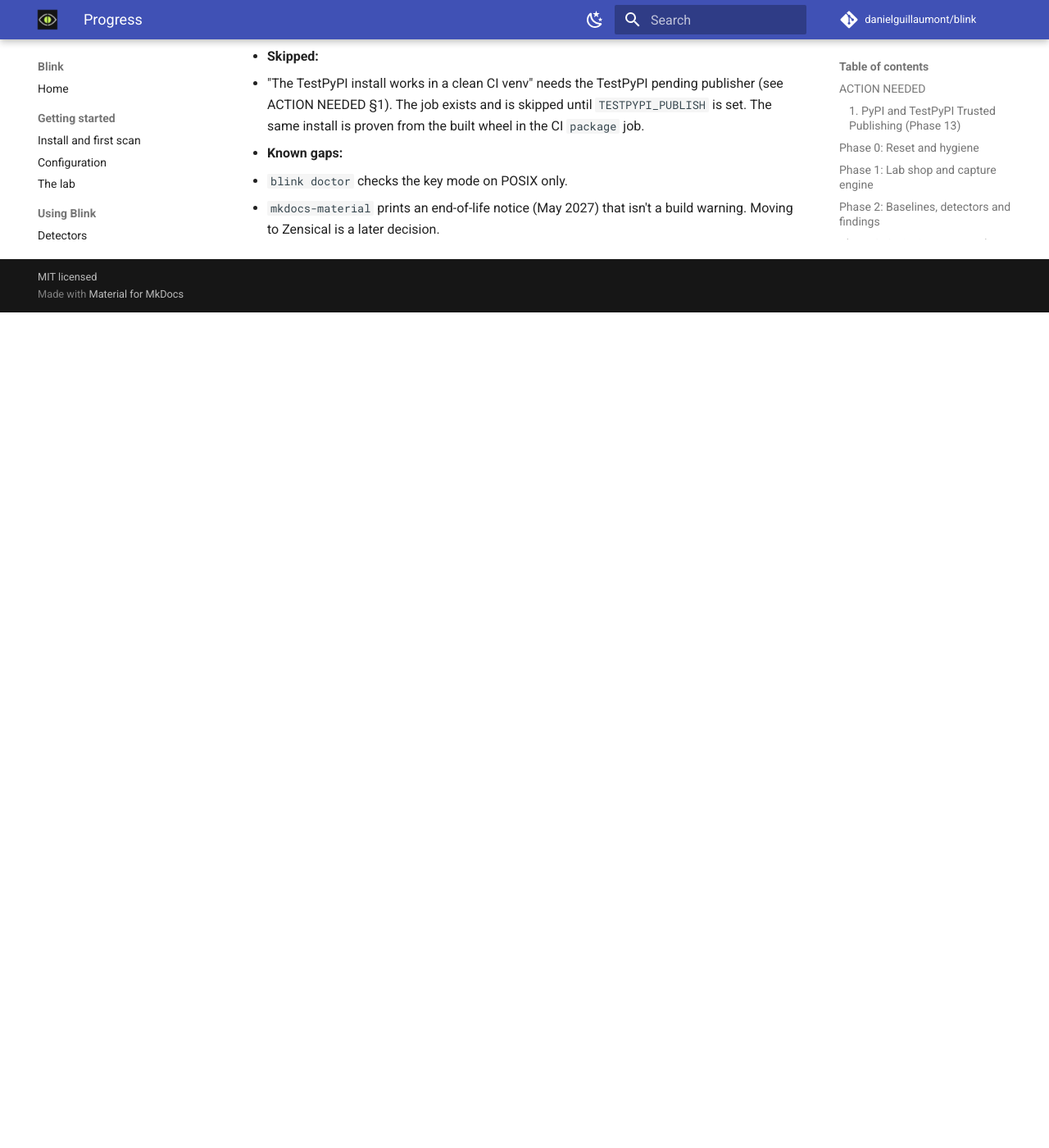
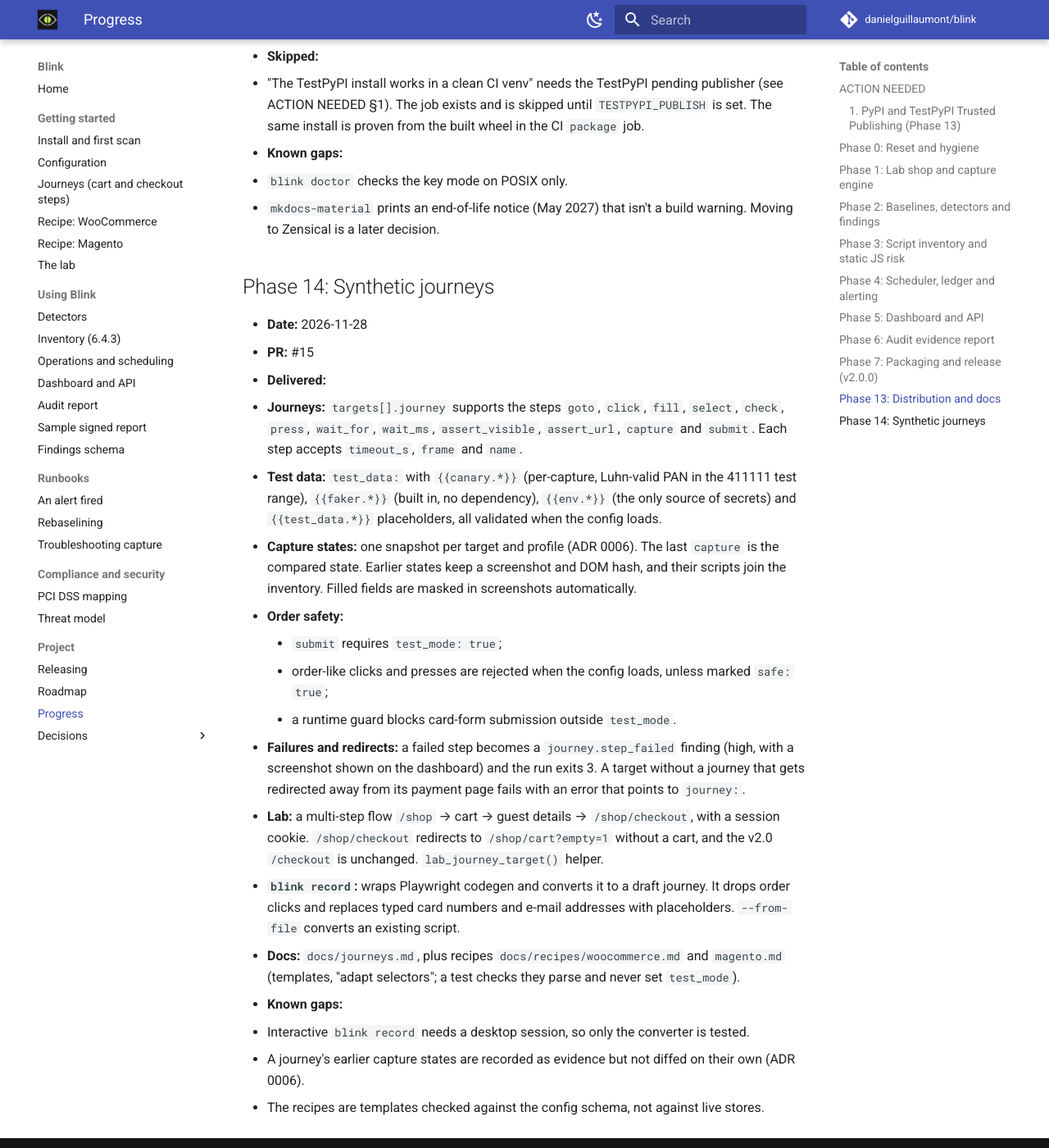
Before and after one commit to danielguillaumont/blink, an MkDocs documentation site: the page built from docs/progress.md, in a window 1280 px wide and 1400 px high, scrolled down 5007 px. Shown: the whole window at 82% size. Built offline with MkDocs 1.6.1 and Material for MkDocs 9.7.7, drawn with Linux system fonts in a browser that asks for light colours; comment, search, counter and statistics services are not loaded; before the commit the page ends 5388 px from its top, so only the background shows below that.

Commit message:
docs: journeys guide, WooCommerce and Magento recipes, ADR 0006

````diff
--- /dev/null
+++ b/docs/adr/0006-journeys-and-capture-states.md
@@ -0,0 +1,45 @@
+# ADR 0006: Journeys produce one snapshot per target and profile; the lab flow lives under `/shop`
+
+- **Status:** accepted
+- **Date:** 2026-11-28
+- **Phase:** 14
+
+## Context
+
+BUILD_PLAN_2X Phase 14 adds `targets[].journey`, where "`capture` marks which page states get
+snapshotted; the default is the final state". The whole evidence model is keyed by
+`(target, profile)`: baselines, run results, alert fingerprints, the report's evaluation log
+and the dashboard. Several snapshots per journey would need a third key throughout.
+
+The plan also says the lab gets a multi-step flow "so `/checkout` redirects when the cart is
+empty". The lab's `/checkout` is the single-page fixture behind every v2.0 scenario, the
+Docker demo, the GitHub Action sample and the published sample report.
+
+## Decision
+
+1. **One snapshot per (target, profile) per run, as before.** The *last* `capture` step (or
+   the end of the journey) is the snapshot's own state: its DOM, forms, iframes, headers and
+   screenshot are compared with the baseline. Each earlier `capture` state is recorded in
+   `Snapshot.journey.states` (name, URL, screenshot blob, DOM hash). Its scripts are merged
+   into the snapshot's script list, so the inventory covers every captured page. Requests and
+   script responses over the whole journey are included, as they always were for one page
+   load.
+2. **The lab's multi-step flow is a new path, `/shop` → `/shop/cart` → `/shop/details` →
+   `/shop/checkout`.** `/shop/checkout` redirects to `/shop/cart?empty=1` without a cart
+   session. `/checkout` keeps its v2.0 behaviour, so existing scenarios, the demo and the
+   Action keep working.
+3. **A failed step is a `journey.step_failed` finding plus a `capture_failed` run status (exit
+   3).** The page wasn't evaluated, which is the existing meaning of exit 3, and the finding
+   carries the screenshot and step for triage.
+4. **Order safety is enforced twice.** The config is validated when it loads (`submit` needs
+   `test_mode`, and order-like selectors are rejected unless `safe: true`). At runtime, an
+   init-script guard blocks the submission of card forms unless the target is in `test_mode`.
+
+## Consequences
+
+- Detectors, alerts and reports needed no changes to understand journeys.
+- The fingerprint of a finding doesn't say which capture state it came from. The primary
+  state is the payment page, which is what 6.4.3 and 11.6.1 are about. Per-state diffs for
+  earlier pages are a possible later extension (they would add a `state` key).
+- Fields filled by a journey are masked in screenshots automatically, because canary and
+  faker values change on every run.
--- /dev/null
+++ b/docs/journeys.md
@@ -0,0 +1,145 @@
+# Journeys: reaching a real payment page
+
+A target is one URL. On most real stores that isn't enough: `/checkout` redirects to the cart
+when the cart is empty, and the card form only renders after the guest details step. A
+**journey** is an ordered list of browser steps that Blink runs, in a fresh browser context, on
+every capture to reach the payment page.
+
+```yaml
+targets:
+  - name: checkout
+    url: https://staging.shop.example/product/notebook   # where the journey starts
+    profiles: [desktop-chrome, mobile-safari-ish]
+    payment_region: "#payment"
+    wait_for: "#checkout-form"
+    test_data:
+      email: "{{faker.email}}"
+      password: "{{env.SHOP_TEST_PASSWORD}}"     # secrets only ever come from env vars
+    journey:
+      - click: "#add-to-cart"
+      - wait_for: "#cart-items"
+      - capture: cart                            # an extra, earlier page state
+      - click: "#go-to-details"
+      - fill: {selector: "#email", value: "{{test_data.email}}"}
+      - fill: {selector: "#full-name", value: "{{canary.name}}"}
+      - select: {selector: "#country", value: NL}
+      - check: "#terms"
+      - click: "#continue-to-payment"
+      - assert_url: /checkout
+      - wait_for: "#checkout-form"
+      - capture: payment                         # the state Blink compares
+```
+
+Blink always loads `url` first, then runs the steps. Relative `goto` URLs resolve against
+`url`.
+
+## Steps
+
+Each step is a one-key mapping. The short form `- click: "#sel"` and the long form
+`- click: {selector: "#sel", timeout_s: 5}` are equivalent.
+
+| Step | Fields | Does |
+|---|---|---|
+| `goto` | `url` | Navigate (an HTTP status of 400 or more fails the step) |
+| `click` | `selector` | Click, then wait for any navigation to load |
+| `fill` | `selector`, `value` | Type into a field (the value may use placeholders) |
+| `select` | `selector`, `value` | Choose an option by value, or by label |
+| `check` | `selector` | Tick a checkbox or radio |
+| `press` | `key`, optional `selector` | Press a key (`Enter`, `Tab`...) in a field or the page |
+| `wait_for` | `selector` | Wait until the element is visible |
+| `wait_ms` | `ms` | Pause (max 60000) |
+| `assert_visible` | `selector` | Fail unless the element becomes visible |
+| `assert_url` | `url` | Fail unless the URL contains it (`re:` prefix for a regex) |
+| `capture` | optional `name` | Snapshot this page state (see below) |
+| `submit` | `selector` | Place the order: **only** with `test_mode: true` |
+
+Every step also accepts:
+
+- `timeout_s`: default 10, capped by the target's `timeout_s` budget;
+- `frame`: the selector of an iframe to act in, for example hosted payment fields;
+- `name`: a label for logs and findings.
+
+Selectors are [Playwright selectors](https://playwright.dev/python/docs/other-locators): CSS,
+`text=...`, `role=button[name="Pay"]` and so on.
+
+## Capture states
+
+`capture` marks the page states Blink records. Without any `capture` step, the final state is
+recorded.
+
+- The **last** `capture` is the snapshot's own state. Its DOM, forms, iframes, headers and
+  screenshot are what the detectors compare with the baseline.
+- **Earlier** captures record a screenshot and DOM hash in the snapshot's `journey.states`.
+  Their scripts are added to the snapshot's script list, so a script that only runs on the cart
+  page is still inventoried and checked (PCI DSS 6.4.3).
+- Network requests, and scripts loaded at any point of the journey, are always included.
+- Fields a journey fills are masked in screenshots automatically, because their values (canary
+  and faker data) change on every run.
+
+## Test data
+
+| Placeholder | Value |
+|---|---|
+| `{{canary.pan}}`, `cvc`, `expiry`, `name`, `email`, `postcode`, `phone`, `token` | Per-capture canary values. The PAN is a Luhn-valid number in the `411111` range of the published Visa test card, never a real card; e-mails use the reserved `.invalid` domain |
+| `{{faker.email}}`, `first_name`, `last_name`, `name`, `phone`, `street`, `city`, `postcode`, `country` | Plausible synthetic values, stable within one capture |
+| `{{env.NAME}}` | An environment variable. This is the only way to pass a secret, and a missing variable is a configuration error |
+| `{{test_data.KEY}}` | A value from the target's `test_data:` |
+
+Placeholders are validated when `blink.yaml` loads. Snapshots and findings record step
+descriptions (action and selector) but never resolved values. Values read from environment
+variables are also redacted from the stored HAR. A secret typed into a visible field can still
+appear in a screenshot, so use `type="password"` fields or `masks:` for it.
+
+## Order safety
+
+Journeys exist to **reach** the payment page, not to buy anything:
+
+1. A `submit` step is only accepted when the target sets `test_mode: true`. Set it only for a
+   store wired to a test payment gateway.
+2. Without `test_mode`, a `click` or `press` whose selector looks like placing the order (place
+   order, pay now, buy now, confirm payment, `[type=submit]`...) is **rejected when the config
+   loads**. If a step only looks like one ("Continue to payment" on a button with
+   `type=submit`), add `safe: true` to it.
+3. At runtime, without `test_mode`, Blink installs a guard before any page script that blocks
+   the submission of any form containing a card field (`autocomplete="cc-*"`, card, cvc, cvv,
+   expiry). A blocked submission is counted in `journey.blocked_submissions` and reported as a
+   warning.
+
+## When a step fails
+
+A failed step stops the journey. The run records a **`journey.step_failed`** finding (high)
+with the step, its URL, the error and a screenshot of the page at that moment, and the run
+exits **3**, because the payment page wasn't evaluated. The dashboard shows the screenshot on
+the finding. The usual causes are a renamed selector, a new interstitial (cookie banner,
+upsell) or a changed flow. An unexpected redirect on the way to payment can also be tampering.
+
+A target **without** a journey that is redirected away from its URL (for example to
+`/cart?empty=1`) also fails with a clear message, rather than baselining the wrong page:
+
+```text
+blink: http://127.0.0.1:8780/shop/checkout redirected to http://127.0.0.1:8780/shop/cart?empty=1
+and '#checkout-form' never appeared: the payment page probably needs a cart, a session or
+earlier checkout steps
+hint: add a `journey:` to target 'checkout' that adds a product to the cart and fills the guest
+details first (see docs/journeys.md)
+```
+
+## Drafting a journey with `blink record`
+
+```bash
+blink record https://staging.shop.example/product/notebook --name checkout --out draft.yaml
+```
+
+This opens Playwright's recorder. Click through to the payment page and close the window, and
+Blink converts the recording into a draft `targets:` entry.
+
+- Clicks that look like placing the order are removed, with a comment.
+- Typed card numbers and e-mail addresses become `{{canary.pan}}` and `{{faker.email}}`. Other
+  typed values are kept for you to review.
+- Calls Blink doesn't understand are left as `# TODO` comments.
+
+`blink record URL --from-file recorded.py` converts an existing codegen script instead
+(no browser needed). Recording needs a desktop session.
+
+Recipes for common platforms: [WooCommerce](recipes/woocommerce.md) ·
+[Magento / Adobe Commerce](recipes/magento.md). Both are templates; adapt the selectors.
--- a/docs/progress.md
+++ b/docs/progress.md
@@ -186,3 +186,40 @@ uploaded. Full detail is in [releasing.md](releasing.md).
   - `blink doctor` checks the key mode on POSIX only.
   - `mkdocs-material` prints an end-of-life notice (May 2027) that isn't a build warning.
     Moving to Zensical is a later decision.
+
+## Phase 14: Synthetic journeys
+
+- **Date:** 2026-11-28
+- **PR:** #15
+- **Delivered:**
+  - **Journeys:** `targets[].journey` supports the steps `goto`, `click`, `fill`, `select`,
+    `check`, `press`, `wait_for`, `wait_ms`, `assert_visible`, `assert_url`, `capture` and
+    `submit`. Each step accepts `timeout_s`, `frame` and `name`.
+  - **Test data:** `test_data:` with `{{canary.*}}` (per-capture, Luhn-valid PAN in the 411111
+    test range), `{{faker.*}}` (built in, no dependency), `{{env.*}}` (the only source of
+    secrets) and `{{test_data.*}}` placeholders, all validated when the config loads.
+  - **Capture states:** one snapshot per target and profile (ADR 0006). The last `capture` is
+    the compared state. Earlier states keep a screenshot and DOM hash, and their scripts join
+    the inventory. Filled fields are masked in screenshots automatically.
+  - **Order safety:**
+    - `submit` requires `test_mode: true`;
+    - order-like clicks and presses are rejected when the config loads, unless marked
+      `safe: true`;
+    - a runtime guard blocks card-form submission outside `test_mode`.
+  - **Failures and redirects:** a failed step becomes a `journey.step_failed` finding (high,
+    with a screenshot shown on the dashboard) and the run exits 3. A target without a journey
+    that gets redirected away from its payment page fails with an error that points to
+    `journey:`.
+  - **Lab:** a multi-step flow `/shop` → cart → guest details → `/shop/checkout`, with a
+    session cookie. `/shop/checkout` redirects to `/shop/cart?empty=1` without a cart, and
+    the v2.0 `/checkout` is unchanged. `lab_journey_target()` helper.
+  - **`blink record`:** wraps Playwright codegen and converts it to a draft journey. It drops
+    order clicks and replaces typed card numbers and e-mail addresses with placeholders.
+    `--from-file` converts an existing script.
+  - **Docs:** `docs/journeys.md`, plus recipes `docs/recipes/woocommerce.md` and `magento.md`
+    (templates, "adapt selectors"; a test checks they parse and never set `test_mode`).
+- **Known gaps:**
+  - Interactive `blink record` needs a desktop session, so only the converter is tested.
+  - A journey's earlier capture states are recorded as evidence but not diffed on their own
+    (ADR 0006).
+  - The recipes are templates checked against the config schema, not against live stores.
--- a/mkdocs.yml
+++ b/mkdocs.yml
@@ -47,6 +47,9 @@ nav:
   - Getting started:
       - Install and first scan: getting-started.md
       - Configuration: configuration.md
+      - Journeys (cart and checkout steps): journeys.md
+      - "Recipe: WooCommerce": recipes/woocommerce.md
+      - "Recipe: Magento": recipes/magento.md
       - The lab: lab.md
   - Using Blink:
       - Detectors: detectors.md
@@ -73,3 +76,4 @@ nav:
           - 0003 Stdlib sinks and store-derived metrics: adr/0003-stdlib-sinks-and-store-derived-metrics.md
           - 0004 Container topology: adr/0004-container-topology.md
           - 0005 Distribution name blink-checkout: adr/0005-distribution-name-blink-checkout.md
+          - 0006 Journeys and capture states: adr/0006-journeys-and-capture-states.md
````
Also changed, not shown: docs/configuration.md (+7 -0 lines), docs/detectors.md (+1 -0 lines), docs/lab.md (+19 -1 lines), docs/recipes/magento.md (added, +52 -0 lines), docs/recipes/woocommerce.md (added, +49 -0 lines).
